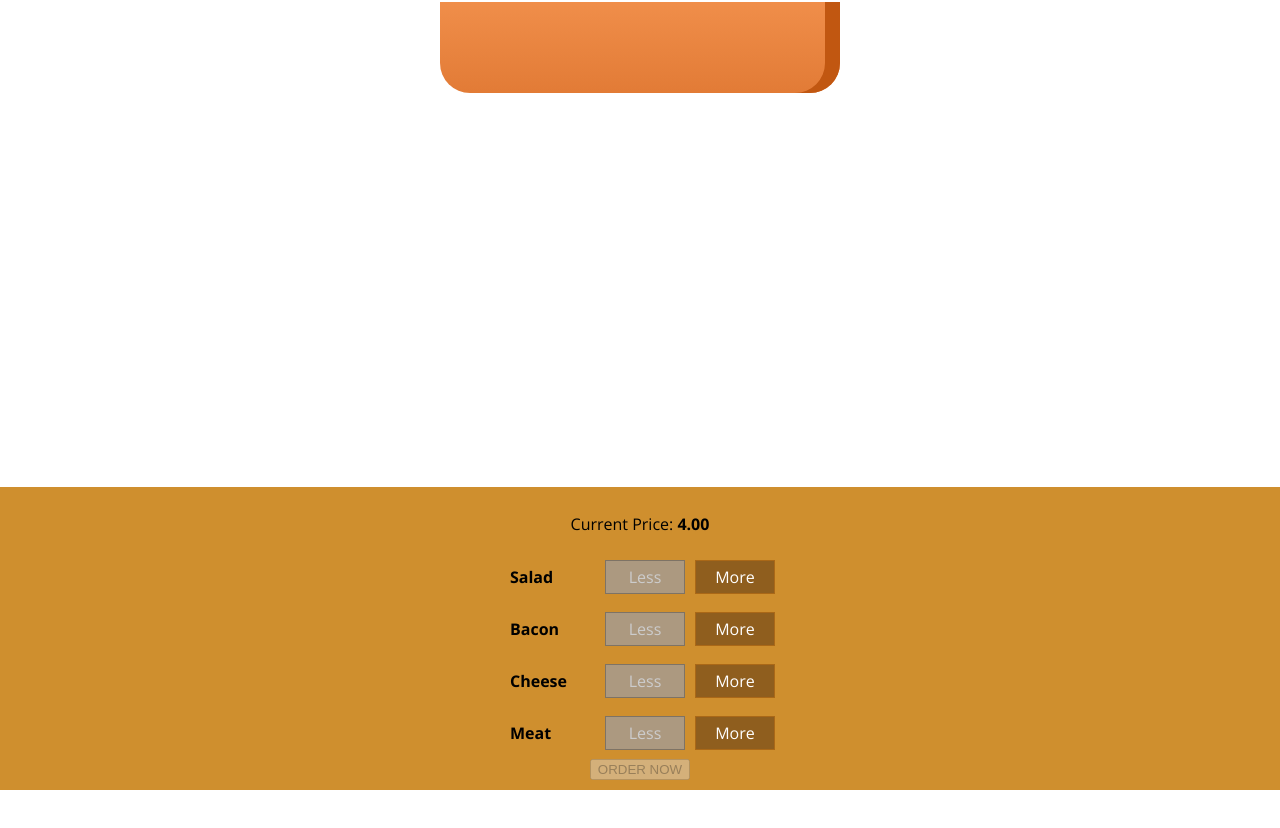
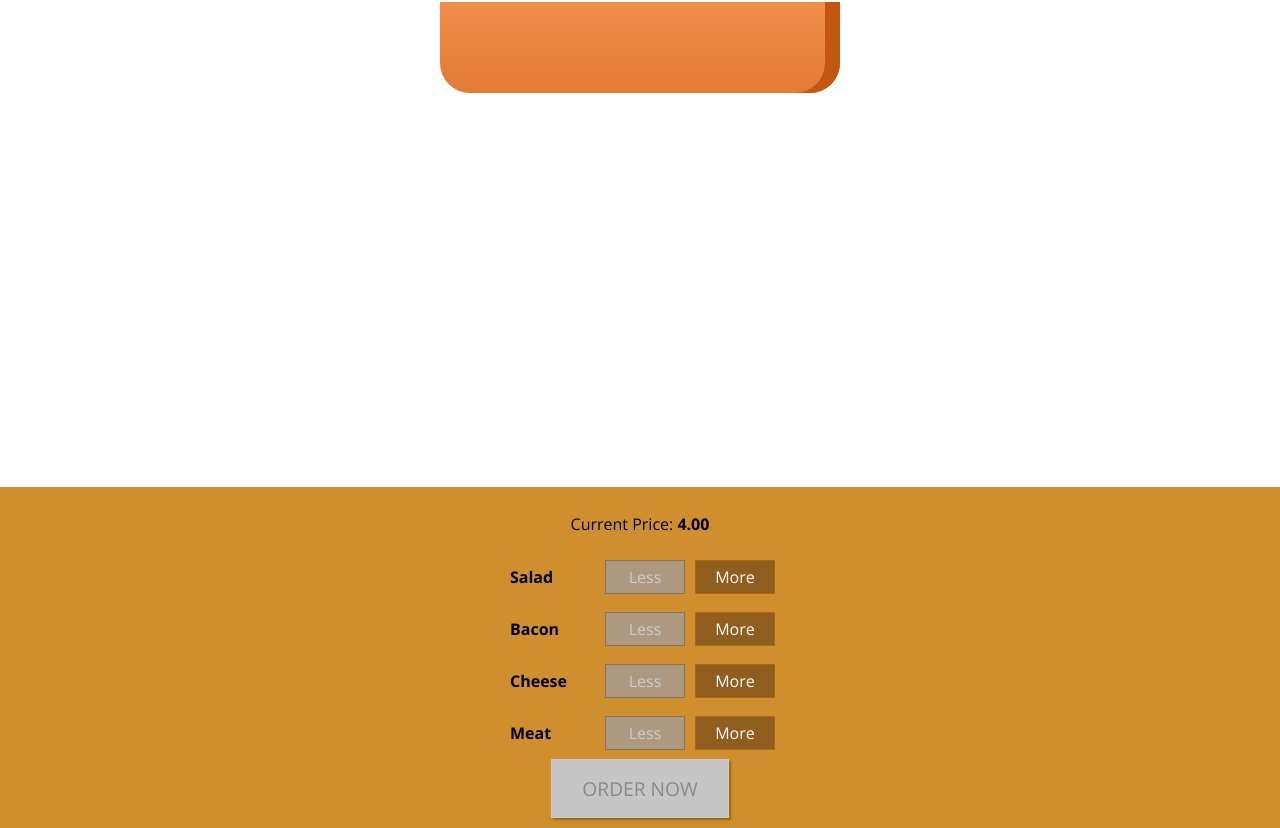
Before and after one commit to Tanishq0007/ReactBurger, a React app: page / in a window 1280 px wide. Shown: the part 251-1079 px from the top of the page. Before the commit the page ends 1041 px from the top, so only its background shows below. Built offline with nearby package versions, Linux system fonts and the light colour scheme.

Commit message:
Added Style

```diff
--- a/src/components/Burger/BuildControls/BuildControls.css
+++ b/src/components/Burger/BuildControls/BuildControls.css
@@ -8,3 +8,44 @@
     margin: auto;
     padding: 10px 0;
 }
+
+.OrderButton {
+    background-color: #DAD735;
+    outline: none;
+    cursor: pointer;
+    border: 1px solid #966909;
+    color: #966909;
+    font-family: inherit;
+    font-size: 1.2em;
+    padding: 15px 30px;
+    box-shadow: 2px 2px 2px #966909;
+}
+
+.OrderButton:hover, .OrderButton:active {
+    background-color: #A0DB41;
+    border: 1px solid #966909;
+    color: #966909;
+}
+
+.OrderButton:disabled {
+    background-color: #C7C6C6;
+    cursor: not-allowed;
+    border: 1px solid #ccc;
+    color: #888888;
+}
+
+.OrderButton:not(:disabled) {
+    animation: enable 0.3s linear;
+}
+
+@keyframes enable {
+    0% {
+        transform: scale(1);
+    }
+    60% {
+        transform: scale(1.1);
+    }
+    100% {
+        transform: scale(1);
+    }
+}
```
